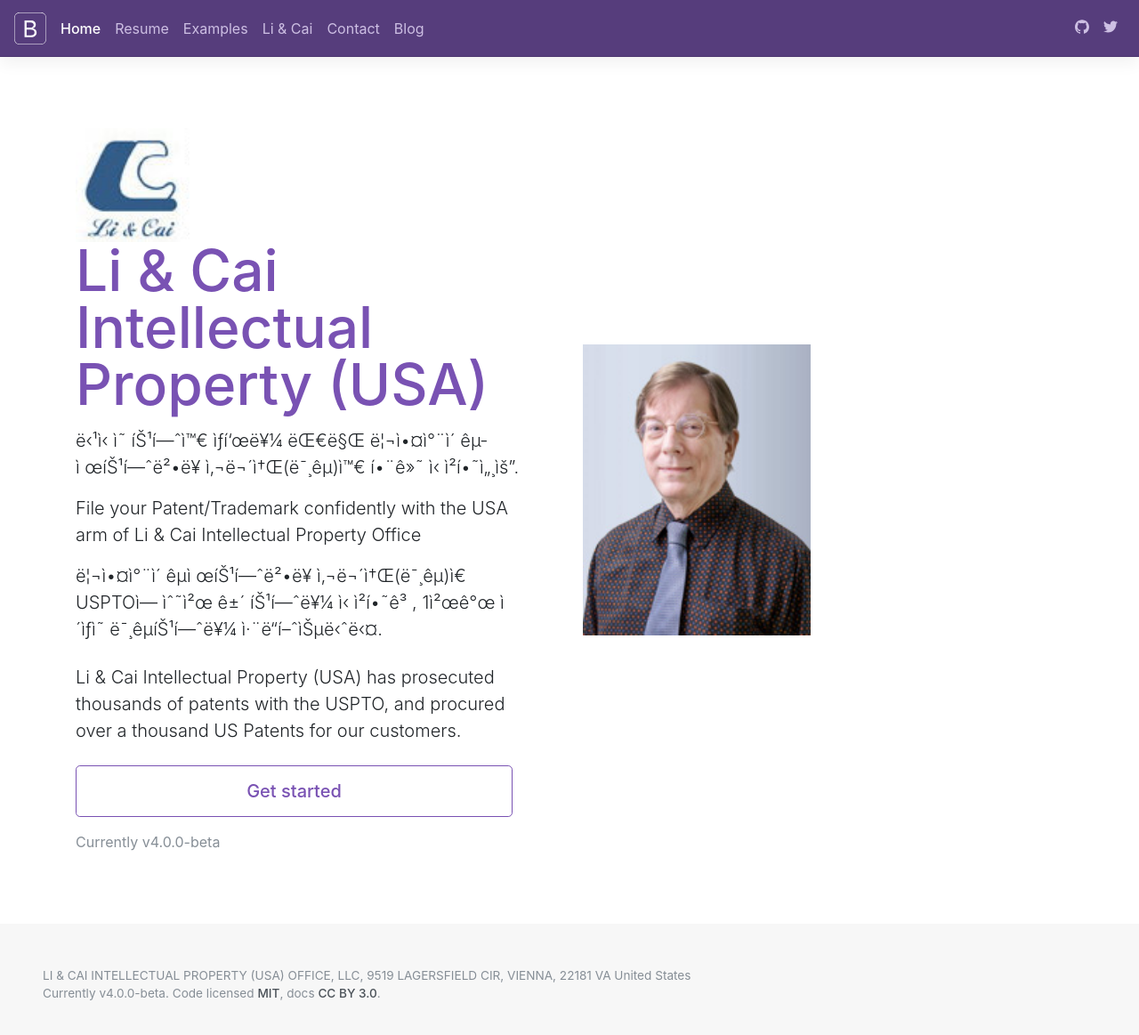
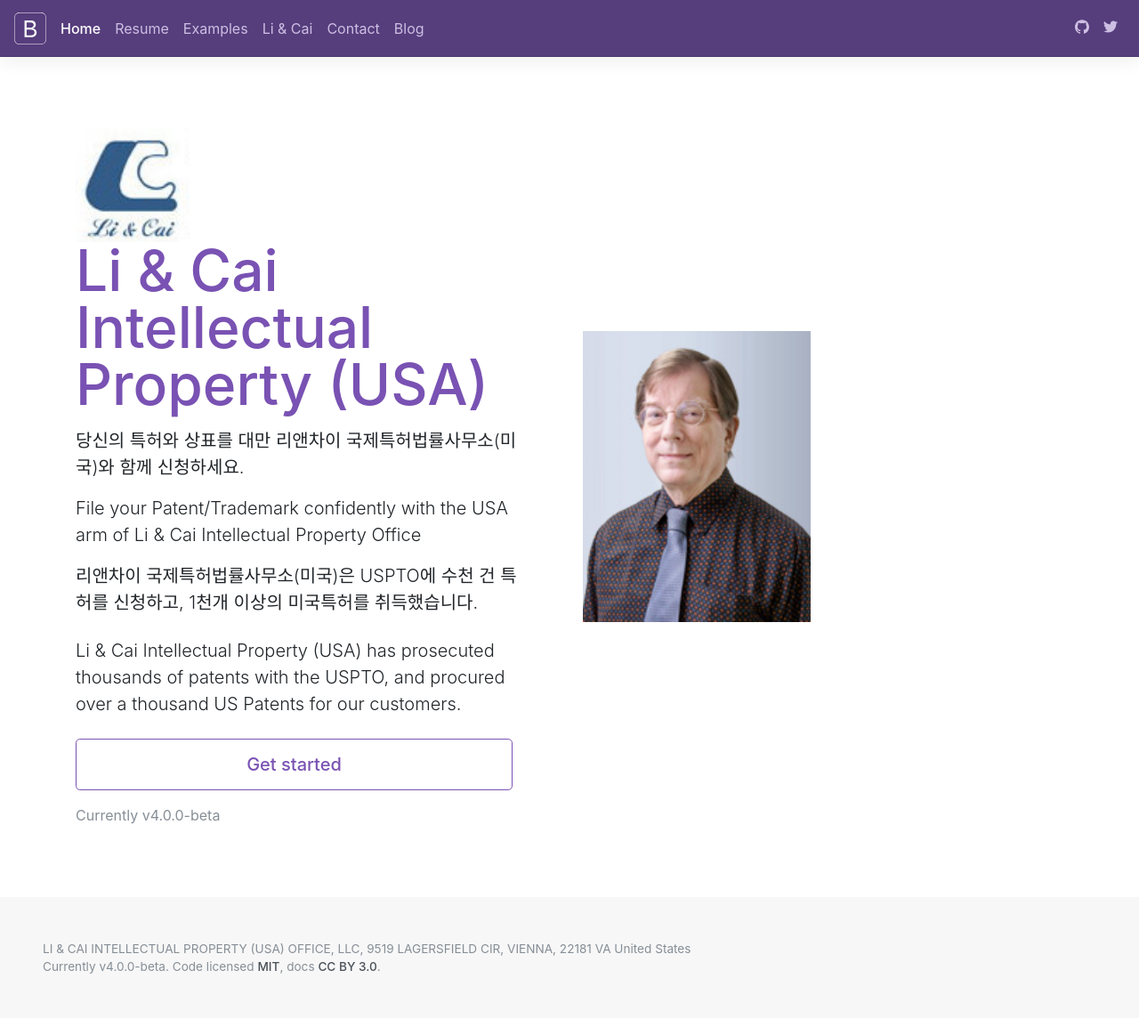
Before and after one commit to fliptop2/patent-javascript-ouicards, a Jekyll site: the page index.html, which Jekyll copies as it is, in a window 1280 px wide and 1174 px high. Shown: the top 1163 px of the window at 89% size. Built offline with Jekyll 4.4.1, drawn with Linux system fonts in a browser that asks for light colours; nearby versions of some CDN libraries; comment, search, counter and statistics services are not loaded.

Commit message:
Update index.html

```diff
--- a/index.html
+++ b/index.html
@@ -61,11 +61,6 @@
 <meta property="og:image:type" content="image/png">
 <meta property="og:image:width" content="1200">
 <meta property="og:image:height" content="630">
-<!-- Place this tag where you want the widget to render. -->
-<div class="g-follow" data-annotation="bubble" data-height="20" data-href="//plus.google.com/u/0
-    <meta charset="utf-8">
-<meta name="viewport" content="width=device-width, initial-scale=1, shrink-to-fit=no">
-<meta name="generator" content="Jekyll v3.6.0">
 
 <script>
   (function(i,s,o,g,r,a,m){i['GoogleAnalyticsObject']=r;i[r]=i[r]||function(){
@@ -127,6 +122,11 @@
       </a>
     </li>
   </ul>
+      <!-- Place this tag where you want the widget to render. -->
+<div class="g-follow" data-annotation="bubble" data-height="20" data-href="//plus.google.com/u/0
+    <meta charset="utf-8">
+<meta name="viewport" content="width=device-width, initial-scale=1, shrink-to-fit=no">
+<meta name="generator" content="Jekyll v3.6.0">
 </header>
 
 
```
